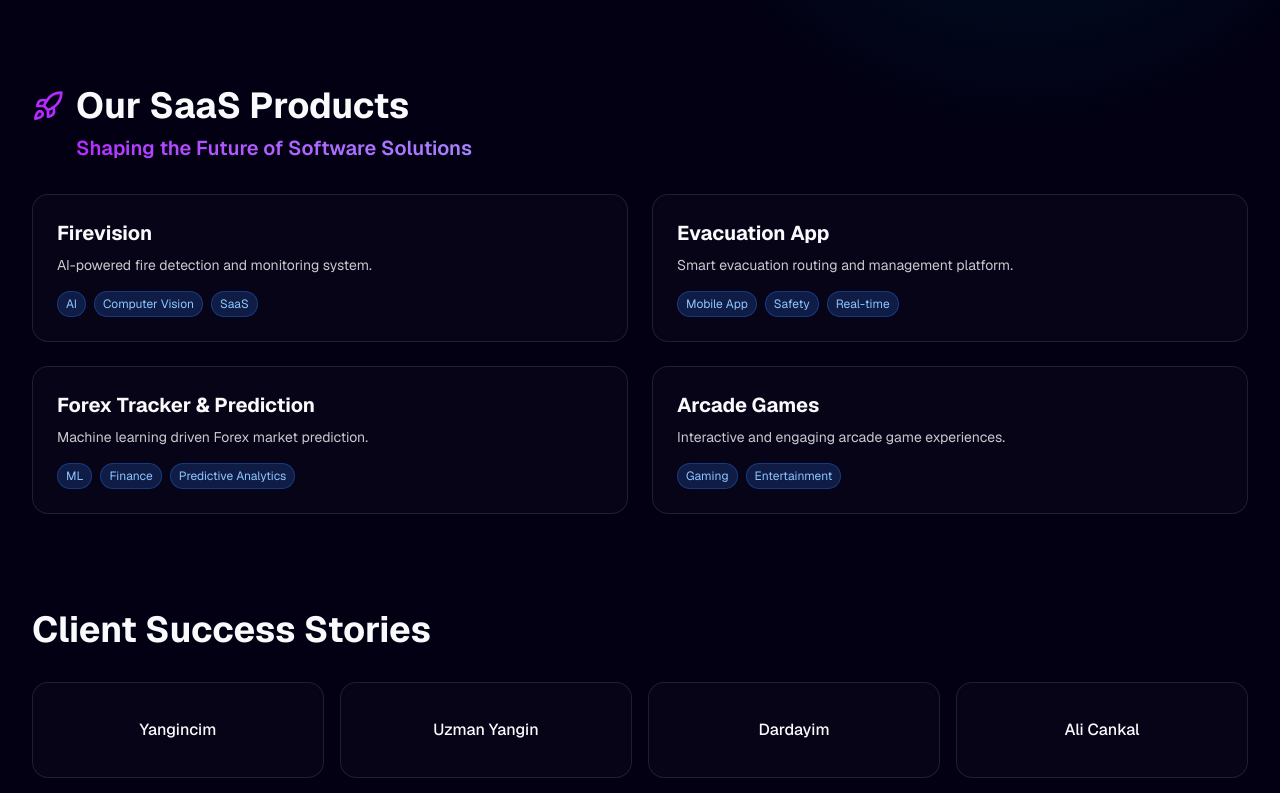
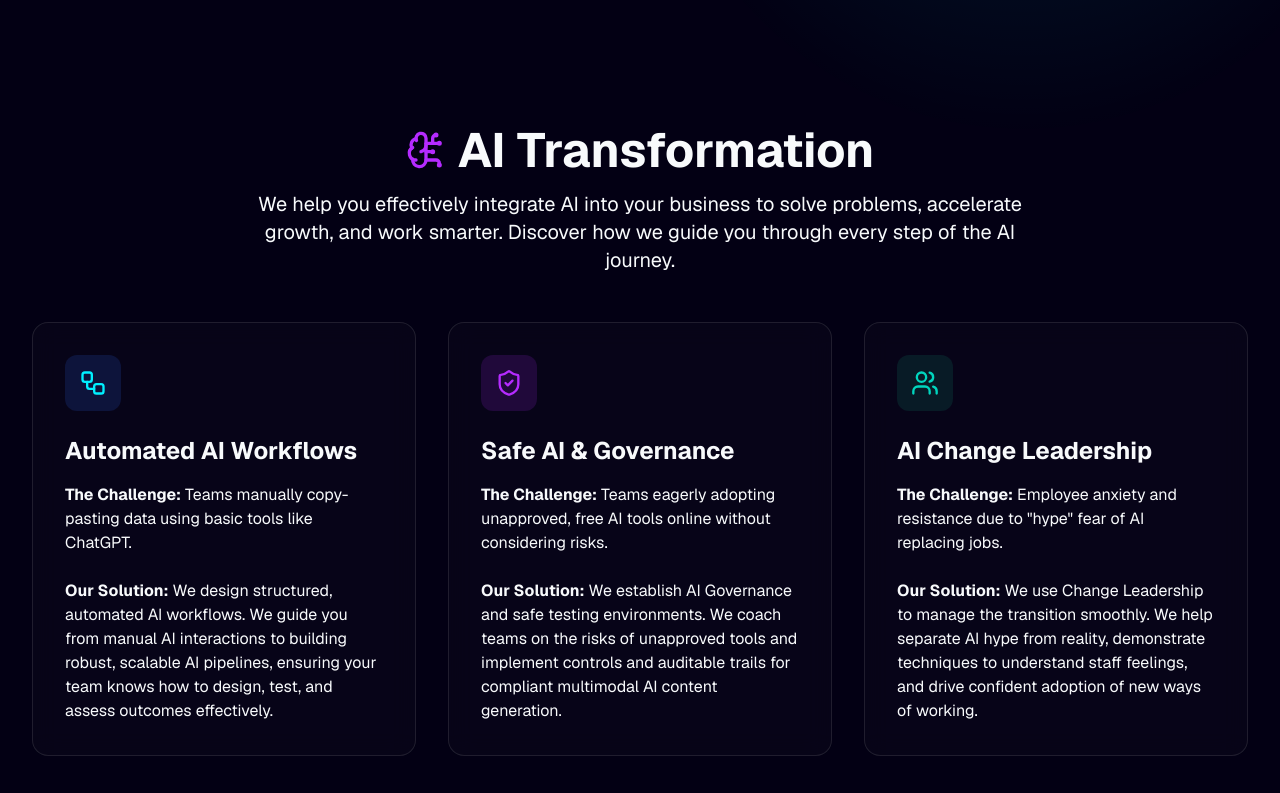
Before and after one commit to cankalsoftware/cankalsoftware, a Next.js app: page / in a window 1280 px wide. Shown: the part 740-1533 px from the top of the page. Built offline with nearby package versions, Linux system fonts and the light colour scheme; no server answers.

Commit message:
feat: create home page and navigation component for the landing site

```diff
--- a/src/app/page.tsx
+++ b/src/app/page.tsx
@@ -3,7 +3,7 @@
 import { motion } from "framer-motion";
 import { ProjectCard } from "@/components/UIComponents";
 import Link from "next/link";
-import { ArrowRight, Code2, Cpu, Rocket } from "lucide-react";
+import { ArrowRight, Code2, Cpu, Rocket, BrainCircuit, Workflow, ShieldCheck, Users, CalendarDays } from "lucide-react";
 
 export default function Home() {
   const saasProjects = [
@@ -57,6 +57,92 @@ export default function Home() {
             </Link>
             <Link href="#portfolio" className="px-8 py-4 rounded-xl glass glass-hover font-semibold transition-all flex items-center justify-center gap-2">
               View Portfolio <Code2 className="w-5 h-5" />
+            </Link>
+          </div>
+        </motion.div>
+      </section>
+      {/* AI Transformation Services */}
+      <section id="ai-transformation" className="pt-20">
+        <motion.div
+          initial={{ opacity: 0 }}
+          whileInView={{ opacity: 1 }}
+          viewport={{ once: true }}
+          transition={{ duration: 0.8 }}
+        >
+          <div className="mb-12 text-center">
+            <div className="flex items-center justify-center gap-3 mb-4">
+              <BrainCircuit className="w-10 h-10 text-[#2563eb] dark:text-[#b52bff]" />
+              <h2 className="text-3xl md:text-5xl font-bold">AI Transformation</h2>
+            </div>
+            <p className="text-lg md:text-xl text-muted-foreground max-w-3xl mx-auto">
+              We help you effectively integrate AI into your business to solve problems, accelerate growth, and work smarter. Discover how we guide you through every step of the AI journey.
+            </p>
+          </div>
+
+          <div className="grid grid-cols-1 md:grid-cols-3 gap-8 mb-12">
+            {/* Case Study 1 */}
+            <motion.div
+              initial={{ opacity: 0, y: 20 }}
+              whileInView={{ opacity: 1, y: 0 }}
+              viewport={{ once: true }}
+              transition={{ duration: 0.5, delay: 0.1 }}
+              className="glass p-8 rounded-2xl border border-gray-200/50 dark:border-white/10 hover:border-[#2563eb]/50 dark:hover:border-[#b52bff]/50 transition-all flex flex-col h-full"
+            >
+              <div className="w-14 h-14 rounded-xl bg-blue-100 dark:bg-blue-900/30 flex items-center justify-center mb-6 text-[#2563eb] dark:text-[#00f0ff]">
+                <Workflow className="w-7 h-7" />
+              </div>
+              <h3 className="text-2xl font-bold mb-4">Automated AI Workflows</h3>
+              <p className="text-muted-foreground flex-grow">
+                <strong>The Challenge:</strong> Teams manually copy-pasting data using basic tools like ChatGPT.<br/><br/>
+                <strong>Our Solution:</strong> We design structured, automated AI workflows. We guide you from manual AI interactions to building robust, scalable AI pipelines, ensuring your team knows how to design, test, and assess outcomes effectively.
+              </p>
+            </motion.div>
+
+            {/* Case Study 2 */}
+            <motion.div
+              initial={{ opacity: 0, y: 20 }}
+              whileInView={{ opacity: 1, y: 0 }}
+              viewport={{ once: true }}
+              transition={{ duration: 0.5, delay: 0.2 }}
+              className="glass p-8 rounded-2xl border border-gray-200/50 dark:border-white/10 hover:border-[#2563eb]/50 dark:hover:border-[#b52bff]/50 transition-all flex flex-col h-full"
+            >
+              <div className="w-14 h-14 rounded-xl bg-purple-100 dark:bg-purple-900/30 flex items-center justify-center mb-6 text-[#9333ea] dark:text-[#b52bff]">
+                <ShieldCheck className="w-7 h-7" />
+              </div>
+              <h3 className="text-2xl font-bold mb-4">Safe AI & Governance</h3>
+              <p className="text-muted-foreground flex-grow">
+                <strong>The Challenge:</strong> Teams eagerly adopting unapproved, free AI tools online without considering risks.<br/><br/>
+                <strong>Our Solution:</strong> We establish AI Governance and safe testing environments. We coach teams on the risks of unapproved tools and implement controls and auditable trails for compliant multimodal AI content generation.
+              </p>
+            </motion.div>
+
+            {/* Case Study 3 */}
+            <motion.div
+              initial={{ opacity: 0, y: 20 }}
+              whileInView={{ opacity: 1, y: 0 }}
+              viewport={{ once: true }}
+              transition={{ duration: 0.5, delay: 0.3 }}
+              className="glass p-8 rounded-2xl border border-gray-200/50 dark:border-white/10 hover:border-[#2563eb]/50 dark:hover:border-[#b52bff]/50 transition-all flex flex-col h-full"
+            >
+              <div className="w-14 h-14 rounded-xl bg-teal-100 dark:bg-teal-900/30 flex items-center justify-center mb-6 text-teal-600 dark:text-teal-400">
+                <Users className="w-7 h-7" />
+              </div>
+              <h3 className="text-2xl font-bold mb-4">AI Change Leadership</h3>
+              <p className="text-muted-foreground flex-grow">
+                <strong>The Challenge:</strong> Employee anxiety and resistance due to "hype" fear of AI replacing jobs.<br/><br/>
+                <strong>Our Solution:</strong> We use Change Leadership to manage the transition smoothly. We help separate AI hype from reality, demonstrate techniques to understand staff feelings, and drive confident adoption of new ways of working.
+              </p>
+            </motion.div>
+          </div>
+
+          {/* CTA */}
+          <div className="text-center bg-gradient-to-br from-gray-50 to-gray-100 dark:from-gray-900/50 dark:to-gray-800/50 p-10 rounded-3xl border border-gray-200 dark:border-gray-800">
+            <h3 className="text-3xl font-bold mb-4">Ready to Transform Your Business?</h3>
+            <p className="text-lg text-muted-foreground max-w-2xl mx-auto mb-8">
+              Whether you need to automate workflows, establish governance, or manage the transition, Cankal Software is here to guide your AI journey at every level.
+            </p>
+            <Link href="/contact" className="inline-flex px-8 py-4 rounded-xl bg-[#2563eb] hover:bg-[#1d4ed8] dark:bg-gradient-to-r dark:from-[#b52bff] dark:to-[#00f0ff] dark:hover:opacity-90 text-white font-semibold transition-all shadow-[0_0_20px_rgba(37,99,235,0.4)] dark:shadow-[0_0_20px_rgba(0,240,255,0.4)] items-center justify-center gap-2">
+              <CalendarDays className="w-5 h-5" /> Book a Consultancy Call
             </Link>
           </div>
         </motion.div>
--- a/src/components/Navbar.tsx
+++ b/src/components/Navbar.tsx
@@ -14,6 +14,7 @@ export function Navbar() {
         </div>
         <div className="hidden md:flex items-center gap-8 text-base font-semibold">
           <Link href="/" className="bg-clip-text text-transparent bg-gradient-to-r from-[#2563eb] to-[#1e3a8a] dark:from-[#b52bff] dark:to-[#00f0ff] opacity-80 hover:opacity-100 transition-all duration-300">Home</Link>
+          <Link href="/#ai-transformation" className="bg-clip-text text-transparent bg-gradient-to-r from-[#2563eb] to-[#1e3a8a] dark:from-[#b52bff] dark:to-[#00f0ff] opacity-80 hover:opacity-100 transition-all duration-300">AI Transformation</Link>
           <Link href="/about" className="bg-clip-text text-transparent bg-gradient-to-r from-[#2563eb] to-[#1e3a8a] dark:from-[#b52bff] dark:to-[#00f0ff] opacity-80 hover:opacity-100 transition-all duration-300">About Us</Link>
           <Link href="/contact" className="bg-clip-text text-transparent bg-gradient-to-r from-[#2563eb] to-[#1e3a8a] dark:from-[#b52bff] dark:to-[#00f0ff] opacity-80 hover:opacity-100 transition-all duration-300">Contact</Link>
         </div>
```
